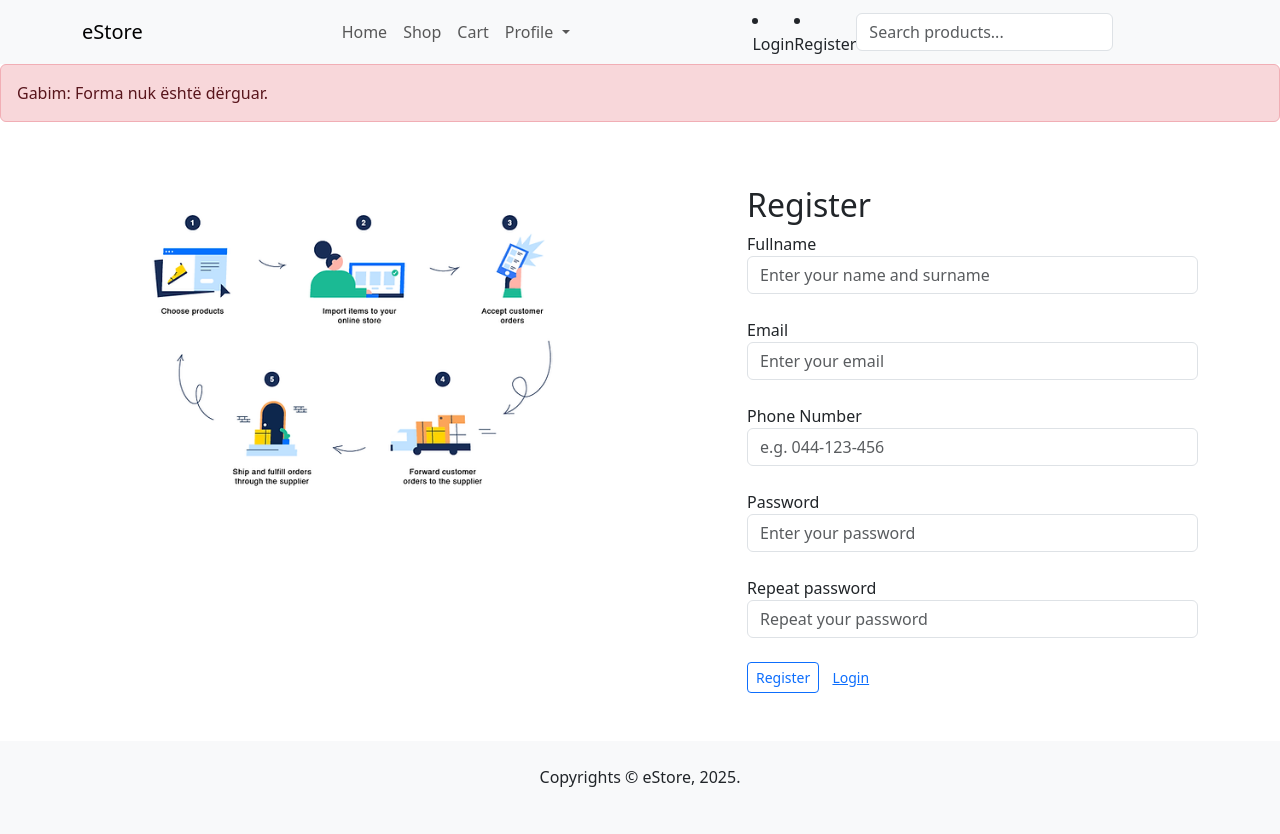
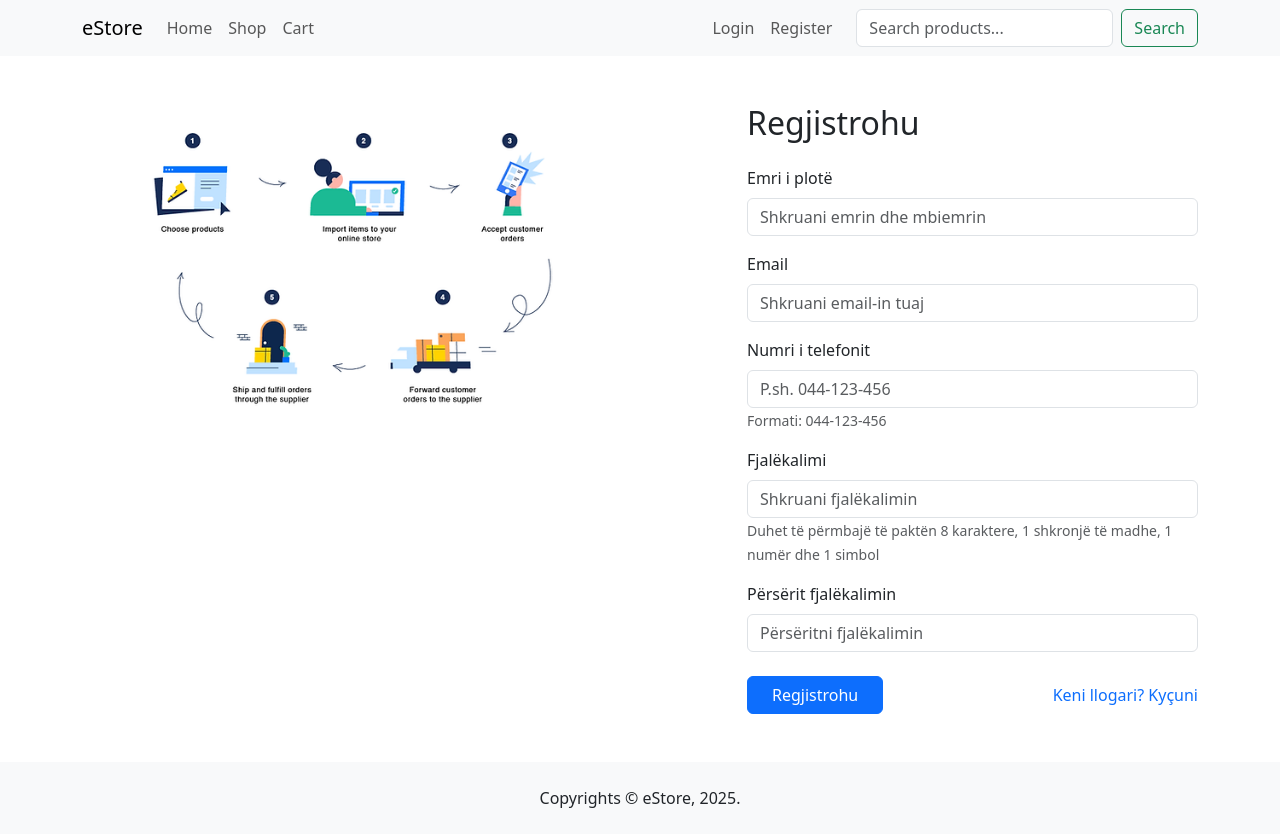
Before and after one commit to ErionMeh/WEB-2, a PHP site: page /register.php in a window 1280 px wide. Before the commit the page ends 787 px from the top, so only its background shows below. Run offline with PHP 8.4, Linux system fonts and the light colour scheme.

Commit message:
ndryshime

```diff
--- a/includes/header.php
+++ b/includes/header.php
@@ -1,21 +1,28 @@
+<?php
+// Start session if not already started
+if (session_status() === PHP_SESSION_NONE) {
+    session_start();
+}
+
+// Check if user is logged in
+$isLoggedIn = isset($_SESSION['user']);
+$user = $isLoggedIn ? $_SESSION['user'] : null;
+?>
+
 <!doctype html>
 <html lang="en">
 <head>
     <meta charset="utf-8">
     <meta name="viewport" content="width=device-width, initial-scale=1">
     <title>eStore</title>
+    <!-- Bootstrap CSS -->
     <link href="https://cdn.jsdelivr.net/npm/bootstrap@5.3.0-alpha1/dist/css/bootstrap.min.css" rel="stylesheet" integrity="sha384-GLhlTQ8iRABdZLl6O3oVMWSktQOp6b7In1Zl3/Jr59b6EGGoI1aFkw7cmDA6j6gD" crossorigin="anonymous">
+    <!-- Bootstrap Icons -->
     <link href="https://cdn.jsdelivr.net/npm/bootstrap-icons@1.10.5/font/bootstrap-icons.css" rel="stylesheet">
 
     <style>
-.carousel-item img {
-    width: 100%;
-    height: auto;
-    object-fit: cover;
-    display: block;
-}
-
-.carousel-item img {
+        .carousel-item img,
+        .image-wrapper img {
             width: 100%;
             height: 500px;
             object-fit: cover;
@@ -29,19 +36,30 @@
             height: 500px;
             overflow: hidden;
         }
+
+        .navbar .dropdown-menu-right {
+            right: 0;
+            left: auto;
+        }
+
+        .user-avatar {
+            width: 30px;
+            height: 30px;
+            border-radius: 50%;
+            margin-right: 8px;
+        }
     </style>
-
 </head>
 <body>
-
     <nav class="navbar navbar-expand-lg bg-body-tertiary">
         <div class="container">
             <a class="navbar-brand" href="index.php">eStore</a>
             <button class="navbar-toggler" type="button" data-bs-toggle="collapse" data-bs-target="#navbarSupportedContent" aria-controls="navbarSupportedContent" aria-expanded="false" aria-label="Toggle navigation">
                 <span class="navbar-toggler-icon"></span>
             </button>
+
             <div class="collapse navbar-collapse" id="navbarSupportedContent">
-            <ul class="navbar-nav mx-auto mb-2 mb-lg-0">
+                <ul class="navbar-nav me-auto mb-2 mb-lg-0">
                     <li class="nav-item">
                         <a class="nav-link" href="index.php">Home</a>
                     </li>
@@ -49,33 +67,35 @@
                         <a class="nav-link" href="shop.php">Shop</a>
                     </li>
                     <li class="nav-item">
-                <a class="nav-link" href="cart.php">Cart</a>
+                        <a class="nav-link" href="cart.php">
+                            Cart
+                            <?php if ($isLoggedIn && isset($_SESSION['cart_count'])): ?>
+                                <span class="badge bg-danger ms-1"><?= htmlspecialchars($_SESSION['cart_count']) ?></span>
+                            <?php endif; ?>
+                        </a>
                     </li>
+                </ul>
 
-
+                <ul class="navbar-nav ms-auto mb-2 mb-lg-0">
+                    <?php if ($isLoggedIn): ?>
                         <li class="nav-item dropdown">
-                    <a class="nav-link dropdown-toggle" href="#" role="button" data-bs-toggle="dropdown" aria-expanded="false">
-                        Profile
+                            <a class="nav-link dropdown-toggle d-flex align-items-center" href="#" id="userDropdown" role="button" data-bs-toggle="dropdown" aria-expanded="false">
+                                <?php if (!empty($user['avatar'])): ?>
+                                    <img src="<?= htmlspecialchars($user['avatar']) ?>" alt="User Avatar" class="user-avatar">
+                                <?php else: ?>
+                                    <i class="bi bi-person-circle me-1"></i>
+                                <?php endif; ?>
+                                <?= htmlspecialchars($user['name'] ?? 'User') ?>
                             </a>
-                    <ul class="dropdown-menu">
-                        <li><a class="dropdown-item" href="login.php">Login</a></li>
-                        <li><a class="dropdown-item" href="register.php">Register</a></li>
+                            <ul class="dropdown-menu dropdown-menu-end" aria-labelledby="userDropdown">
+                                <li><a class="dropdown-item" href="profile.php"><i class="bi bi-person me-2"></i>Profile</a></li>
+                                <?php if ($user['is_admin'] ?? false): ?>
+                                    <li><a class="dropdown-item" href="admin/dashboard.php"><i class="bi bi-speedometer2 me-2"></i>Admin Panel</a></li>
+                                <?php endif; ?>
+                                <li><hr class="dropdown-divider"></li>
+                                <li><a class="dropdown-item text-danger" href="logout.php"><i class="bi bi-box-arrow-right me-2"></i>Logout</a></li>
                             </ul>
                         </li>
-            </ul>
-         <?php if (isset($_SESSION['user'])): ?>
-
-    <li class="nav-item dropdown">
-        <a class="nav-link dropdown-toggle d-flex align-items-center" href="#" id="navbarDropdown" role="button" data-bs-toggle="dropdown" aria-expanded="false">
-               <i class="bi bi-person-circle me-1"></i>
-            <?= htmlspecialchars($_SESSION['user']['name']) ?>
-        </a>
-        <ul class="dropdown-menu" aria-labelledby="navbarDropdown">
-            <li><a class="dropdown-item" href="profile.php">Profili</a></li>
-            <li><a class="dropdown-item text-danger" href="logout.php">Dil</a></li>
-        </ul>
-    </li>
-
                     <?php else: ?>
                         <li class="nav-item">
                             <a class="nav-link" href="login.php">Login</a>
@@ -84,10 +104,11 @@
                             <a class="nav-link" href="register.php">Register</a>
                         </li>
                     <?php endif; ?>
+                </ul>
 
-                     <form class="d-flex" role="search" method="get" action="shop.php">
-    <input class="form-control me-2" type="search" placeholder="Search products..." name="search" value="<?= $_GET['search'] ?? '' ?>">
-    <button class="btn btn-outline-light" type="submit">Search</button>
+                <form class="d-flex ms-3" role="search" method="get" action="shop.php">
+                    <input class="form-control me-2" type="search" placeholder="Search products..." name="search" value="<?= htmlspecialchars($_GET['search'] ?? '') ?>">
+                    <button class="btn btn-outline-success" type="submit">Search</button>
                 </form>
             </div>
         </div>
--- a/register.php
+++ b/register.php
@@ -1,4 +1,5 @@
-<?php include('includes/header.php');
+<?php
+include('includes/header.php');
 require_once 'classes/db.php';
 require_once 'classes/User.php';
 
@@ -6,28 +7,51 @@ $db = new Db();
 $conn = $db->conn;
 $user = new User($conn);
 
+$error = '';
+$success = '';
+$formData = [
+    'fullname' => '',
+    'email' => '',
+    'phone' => ''
+];
+
+// Përpunimi i formës
+if ($_SERVER["REQUEST_METHOD"] == "POST") {
     try {
-    if ($_SERVER["REQUEST_METHOD"] != "POST") {
-        throw new Exception("Forma nuk është dërguar.");
+        // Marrja dhe pastrimi i të dhënave
+        $formData['fullname'] = trim($_POST['fullname'] ?? '');
+        $formData['email'] = trim($_POST['email'] ?? '');
+        $formData['phone'] = trim($_POST['phone'] ?? '');
+        $password1 = $_POST['password1'] ?? '';
+        $password2 = $_POST['password2'] ?? '';
+
+        // Validimet
+        if (empty($formData['fullname'])) {
+            throw new Exception("Emri i plotë është i detyrueshëm.");
         }
 
-    $fullname = $_POST['fullname'] ?? '';
-    $email = $_POST['email'] ?? '';
-    $password1 = $_POST['password1'] ?? '';
-    $password2 = $_POST['password2'] ?? '';
-    $phone = $_POST['phone'] ?? '';
-
-    // Validimet:
-    if (!preg_match("/^[a-zA-Z\s]+$/", $fullname)) {
+        if (!preg_match("/^[a-zA-Z\s]+$/", $formData['fullname'])) {
             throw new Exception("Emri duhet të përmbajë vetëm shkronja dhe hapësira.");
         }
 
-    if (!filter_var($email, FILTER_VALIDATE_EMAIL)) {
+        if (empty($formData['email'])) {
+            throw new Exception("Email-i është i detyrueshëm.");
+        }
+
+        if (!filter_var($formData['email'], FILTER_VALIDATE_EMAIL)) {
             throw new Exception("Email-i nuk është valid.");
         }
 
-    if (!preg_match("/^\d{3}-\d{3}-\d{3}$/", $phone)) {
+        if (empty($formData['phone'])) {
+            throw new Exception("Numri i telefonit është i detyrueshëm.");
+        }
+
+        if (!preg_match("/^\d{3}-\d{3}-\d{3}$/", $formData['phone'])) {
             throw new Exception("Numri i telefonit duhet të jetë në formatin 044-123-456.");
+        }
+
+        if (empty($password1) || empty($password2)) {
+            throw new Exception("Fjalëkalimi është i detyrueshëm.");
         }
 
         if (!preg_match("/^(?=.*[A-Z])(?=.*\d)(?=.*[!@#$%^&*()\-_=+{};:,<.>]).{8,}$/", $password1)) {
@@ -38,20 +62,21 @@ try {
             throw new Exception("Fjalëkalimet nuk përputhen.");
         }
 
-    // Regjistrimi në DB:
-    $result = $user->register($fullname, $email, $phone, $password1);
+        // Regjistrimi në databazë
+        $result = $user->register($formData['fullname'], $formData['email'], $formData['phone'], $password1);
 
         if ($result !== true) {
             throw new Exception($result);
         }
 
-    echo "<div class='alert alert-success'>Regjistrimi u bë me sukses!</div>";
+        $success = "Regjistrimi u bë me sukses! Tani mund të kyçeni.";
+        $formData = []; // Pastro të dhënat e formës pas regjistrimit të suksesshëm
 
     } catch (Exception $e) {
-    echo "<div class='alert alert-danger'>Gabim: " . $e->getMessage() . "</div>";
+        $error = $e->getMessage();
+    }
 }
 ?>
-
 
 <div class="auth py-5">
     <div class="container">
@@ -61,32 +86,63 @@ try {
             </div>
             <div class="col-lg-5 offset-lg-1 col-md-5 offset-md-1 col-sm-12 offset-sm-0 d-flex align-items-center">
                 <div class="login w-100">
-                    <h2>Register</h2>
-                    <form method="POST" action="">
+                    <h2 class="mb-4">Regjistrohu</h2>
 
-                        <div class="form-group">
-                            <label for="fullname my-2">Fullname</label>
-                            <input type="text" name="fullname" id="fullname" class="form-control" placeholder="Enter your name and surname" />
-                        </div>
-                        <div class="form-group my-4">
-                            <label for="email">Email</label>
-                            <input type="email" name="email" id="email" class="form-control" placeholder="Enter your email" />
-                        </div>
-                        <div class="form-group my-4">
-                           <label for="phone">Phone Number</label>
-                             <input type="text" name="phone" id="phone" class="form-control" placeholder="e.g. 044-123-456" />
+                    <?php if ($success): ?>
+                        <div class="alert alert-success"><?= htmlspecialchars($success) ?></div>
+                    <?php endif; ?>
+
+                    <?php if ($error): ?>
+                        <div class="alert alert-danger"><?= htmlspecialchars($error) ?></div>
+                    <?php endif; ?>
+
+                    <form method="POST" action="" autocomplete="off">
+                        <div class="form-group mb-3">
+                            <label for="fullname" class="form-label">Emri i plotë</label>
+                            <input type="text" name="fullname" id="fullname" class="form-control"
+                                   placeholder="Shkruani emrin dhe mbiemrin"
+                                   value="<?= htmlspecialchars($formData['fullname'] ?? '') ?>"
+                                   required>
                         </div>
 
-                        <div class="form-group my-4">
-                            <label for="password">Password</label>
-                            <input type="password" name="password1" id="password" class="form-control" placeholder="Enter your password" />
+                        <div class="form-group mb-3">
+                            <label for="email" class="form-label">Email</label>
+                            <input type="email" name="email" id="email" class="form-control"
+                                   placeholder="Shkruani email-in tuaj"
+                                   value="<?= htmlspecialchars($formData['email'] ?? '') ?>"
+                                   required>
                         </div>
-                        <div class="form-group my-4">
-                            <label for="password">Repeat password</label>
-                            <input type="password" name="password2" id="password" class="form-control" placeholder="Repeat your password" />
+
+                        <div class="form-group mb-3">
+                            <label for="phone" class="form-label">Numri i telefonit</label>
+                            <input type="text" name="phone" id="phone" class="form-control"
+                                   placeholder="P.sh. 044-123-456"
+                                   value="<?= htmlspecialchars($formData['phone'] ?? '') ?>"
+                                   required>
+                            <small class="text-muted">Formati: 044-123-456</small>
                         </div>
-                        <button type="submit" class="btn btn-sm btn-outline-primary">Register</button>
-                        <a href="login.php" class="btn btn-sm btn-link">Login</a>
+
+                        <div class="form-group mb-3">
+                            <label for="password1" class="form-label">Fjalëkalimi</label>
+                            <input type="password" name="password1" id="password1"
+                                   class="form-control"
+                                   placeholder="Shkruani fjalëkalimin"
+                                   required>
+                            <small class="text-muted">Duhet të përmbajë të paktën 8 karaktere, 1 shkronjë të madhe, 1 numër dhe 1 simbol</small>
+                        </div>
+
+                        <div class="form-group mb-4">
+                            <label for="password2" class="form-label">Përsërit fjalëkalimin</label>
+                            <input type="password" name="password2" id="password2"
+                                   class="form-control"
+                                   placeholder="Përsëritni fjalëkalimin"
+                                   required>
+                        </div>
+
+                        <div class="d-flex justify-content-between align-items-center">
+                            <button type="submit" class="btn btn-primary px-4">Regjistrohu</button>
+                            <a href="login.php" class="text-decoration-none">Keni llogari? Kyçuni</a>
+                        </div>
                     </form>
                 </div>
             </div>
@@ -94,5 +150,4 @@ try {
     </div>
 </div>
 
-
 <?php include('includes/footer.php'); ?>
```
Also changed, not shown: login.php (+55 -31 lines). Lines whose indentation alone changed are shown as unchanged.
